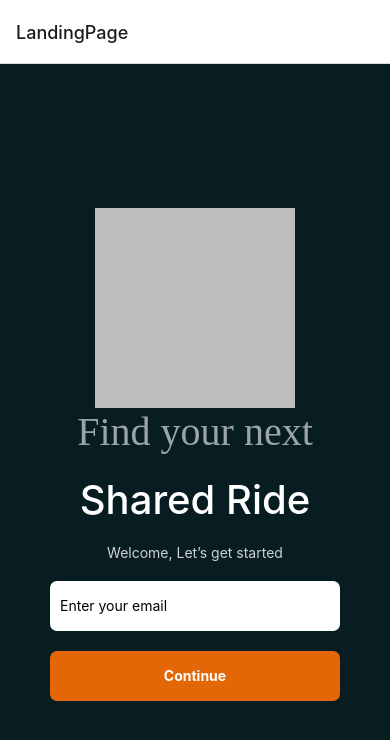
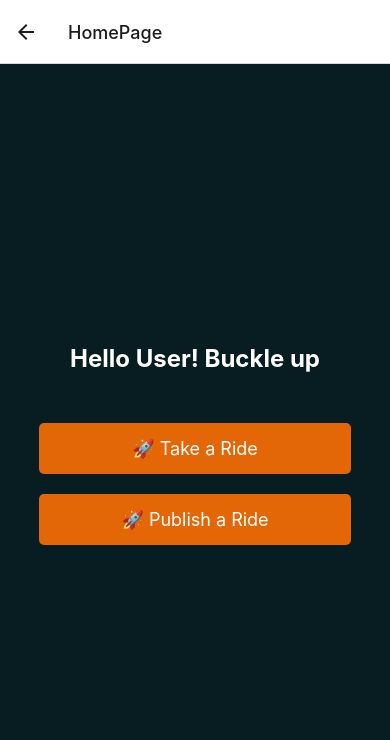
Before and after one commit to MouliVJ/coPilot, a React Native app: screen /HomePage in a window 390 px wide. Shown: the top 740 px of the page. Built offline with nearby package versions, Linux system fonts and the light colour scheme; no server answers.

Commit message:
Created Homepage

```diff
--- a/App.tsx
+++ b/App.tsx
@@ -6,6 +6,7 @@ import LandingPage from './src/screens/LandingPage';
 import SignupPage from './src/screens/SignUpPage';
 import ProfilePage from './src/screens/ProfilePage';
 import LoginPage from './src/screens/LoginPage';
+import HomePage from './src/screens/HomePage';
 
 
 enableScreens();
@@ -20,6 +21,7 @@ function App() {
         <Stack.Screen name="SignupPage" component={SignupPage} />
         <Stack.Screen name="LoginPage" component={LoginPage} />
         <Stack.Screen name="ProfilePage" component={ProfilePage} />
+        <Stack.Screen name="HomePage" component={HomePage} />
       </Stack.Navigator>
     </NavigationContainer>
   );
--- a/package.json
+++ b/package.json
@@ -10,6 +10,7 @@
     "test": "jest"
   },
   "dependencies": {
+    "@expo/vector-icons": "^14.0.2",
     "@react-native-community/checkbox": "^0.5.17",
     "@react-navigation/native": "^6.1.17",
     "@react-navigation/native-stack": "^6.9.26",
--- /dev/null
+++ b/src/screens/HomePage.tsx
@@ -0,0 +1,85 @@
+import React, { useState, useEffect } from 'react';
+import { View, Text, TouchableOpacity, StyleSheet } from 'react-native';
+import axios from 'axios';
+
+const HomePage = () => {
+  const [takeRidePressed, setTakeRidePressed] = useState(false);
+  const [publishRidePressed, setPublishRidePressed] = useState(false);
+  const [userName, setUserName] = useState('User');
+
+  useEffect(() => {
+    axios.get('http://localhost:8080/getname')
+      .then(response => {
+        setUserName(response.data.name);
+      });
+  }, []);
+
+  const handleTakeRidePress = () => {
+    setTakeRidePressed(!takeRidePressed);
+  };
+
+  const handlePublishRidePress = () => {
+    setPublishRidePressed(!publishRidePressed);
+  };
+
+  return (
+    <View style={styles.container}>
+      <Text style={styles.welcomeText}>Hello {userName}! Buckle up</Text>
+      <View style={styles.buttonsContainer}>
+        <TouchableOpacity
+          style={[
+            styles.button,
+            takeRidePressed && styles.buttonPressed
+          ]}
+          onPress={handleTakeRidePress}
+        >
+          <Text style={styles.buttonText}>🚀 Take a Ride</Text>
+        </TouchableOpacity>
+        <TouchableOpacity
+          style={[
+            styles.button,
+            publishRidePressed && styles.buttonPressed
+          ]}
+          onPress={handlePublishRidePress}
+        >
+          <Text style={styles.buttonText}>🚀 Publish a Ride</Text>
+        </TouchableOpacity>
+      </View>
+    </View>
+  );
+};
+
+const styles = StyleSheet.create({
+  container: {
+    flex: 1,
+    justifyContent: 'center',
+    alignItems: 'center',
+    backgroundColor: '#071D21', // Dark background color
+  },
+  welcomeText: {
+    fontSize: 24,
+    fontWeight: 'bold',
+    color: 'white',
+    marginBottom: 50,
+  },
+  buttonsContainer: {
+    width: '80%',
+  },
+  button: {
+    alignItems: 'center',
+    justifyContent: 'center',
+    backgroundColor: '#E36607', // Orange color
+    padding: 15,
+    borderRadius: 5,
+    marginBottom: 20,
+  },
+  buttonPressed: {
+    backgroundColor: '#D35400', // Darker orange color when pressed
+  },
+  buttonText: {
+    color: 'white',
+    fontSize: 18,
+  },
+});
+
+export default HomePage;
--- a/src/screens/ProfilePage.tsx
+++ b/src/screens/ProfilePage.tsx
@@ -3,7 +3,7 @@ import { View, Text, TextInput, TouchableOpacity, Modal, StyleSheet, Image } fro
 import axios from 'axios';
 import { useRoute } from '@react-navigation/native';
 
-const ProfilePage = () => {
+const ProfilePage = ({navigation}) => {
   const [selectedImage, setSelectedImage] = useState(require('../Assets/image1.png')); // Default image
   const [profileImage, setProfileImage] = useState("1"); // Default image identifier
   const [isModalVisible, setIsModalVisible] = useState(false);
@@ -51,6 +51,7 @@ const ProfilePage = () => {
     })
       .then(response => {
         console.log('Profile set!', response.data);
+        navigation.navigate('HomePage');
       })
       .catch(error => {
         console.error('There was an error setting the profile!', error);
```
Also changed, not shown: 2 other files (tests, documents, lock files or other folders).
